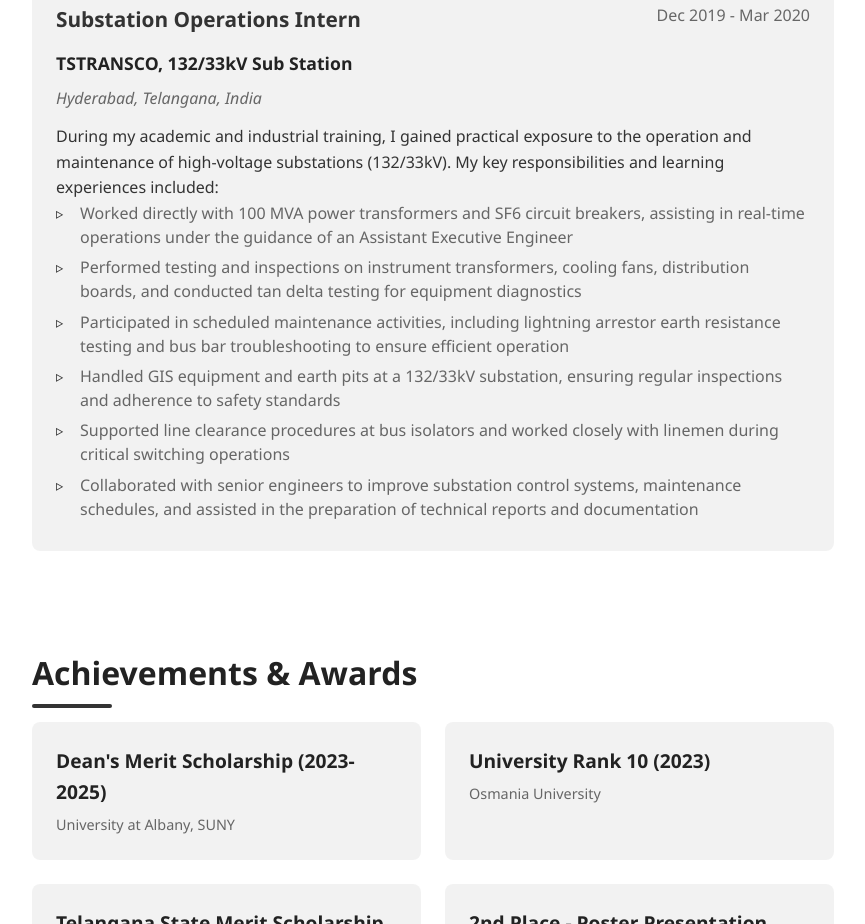
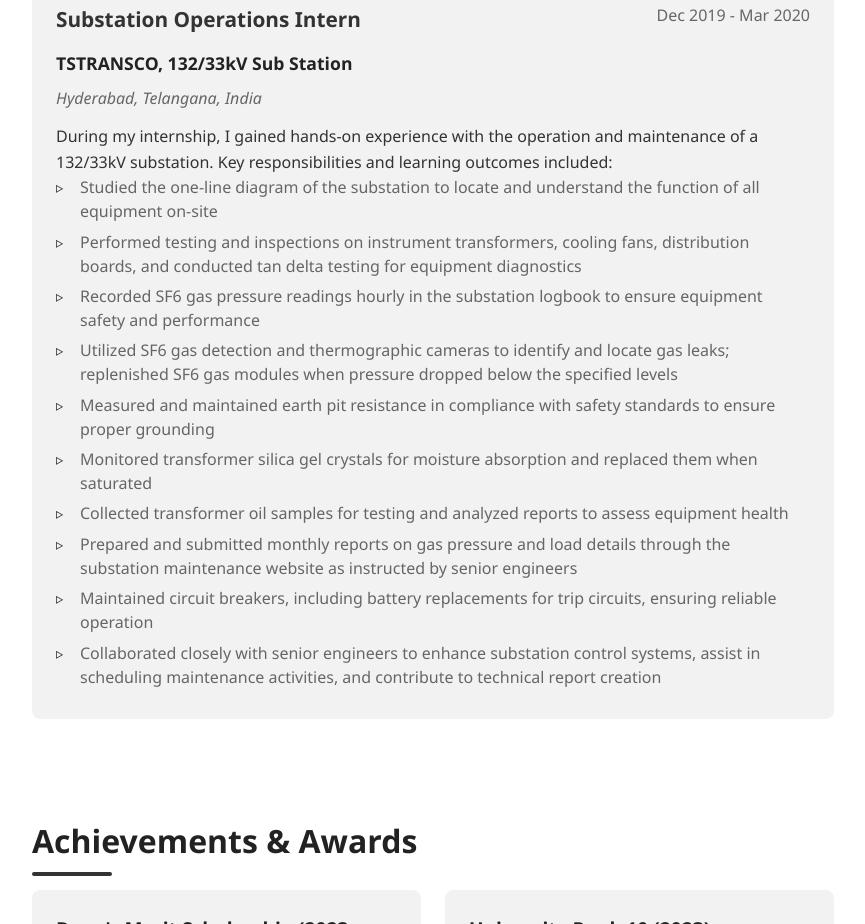
Before and after one commit to GaneshK352/Portfolio, a plain HTML site: page index.html in a window 1280 px wide. Shown: the part 4199-5123 px from the top of the page, without its empty margins (382-1247 px from the left). Drawn offline with Linux system fonts and the light colour scheme.

Commit message:
Update index.html

```diff
--- a/index.html
+++ b/index.html
@@ -1026,14 +1026,18 @@
                     </div>
                     <h4 class="exp-company">TSTRANSCO, 132/33kV Sub Station</h4>
                     <p class="exp-location">Hyderabad, Telangana, India</p>
-                    <p>During my academic and industrial training, I gained practical exposure to the operation and maintenance of high-voltage substations (132/33kV). My key responsibilities and learning experiences included:</p>
+                    <p>During my internship, I gained hands-on experience with the operation and maintenance of a 132/33kV substation. Key responsibilities and learning outcomes included:</p>
                     <ul class="exp-points">
-                        <li>Worked directly with 100 MVA power transformers and SF6 circuit breakers, assisting in real-time operations under the guidance of an Assistant Executive Engineer</li>
+                        <li>Studied the one-line diagram of the substation to locate and understand the function of all equipment on-site</li>
                         <li>Performed testing and inspections on instrument transformers, cooling fans, distribution boards, and conducted tan delta testing for equipment diagnostics</li>
-                        <li> Participated in scheduled maintenance activities, including lightning arrestor earth resistance testing and bus bar troubleshooting to ensure efficient operation</li>
-                        <li>Handled GIS equipment and earth pits at a 132/33kV substation, ensuring regular inspections and adherence to safety standards</li>
-                        <li>Supported line clearance procedures at bus isolators and worked closely with linemen during critical switching operations</li>
-                        <li>Collaborated with senior engineers to improve substation control systems, maintenance schedules, and assisted in the preparation of technical reports and documentation</li>
+                        <li>Recorded SF6 gas pressure readings hourly in the substation logbook to ensure equipment safety and performance</li>
+                        <li>Utilized SF6 gas detection and thermographic cameras to identify and locate gas leaks; replenished SF6 gas modules when pressure dropped below the specified levels</li>
+                        <li>Measured and maintained earth pit resistance in compliance with safety standards to ensure proper grounding</li>
+                        <li>Monitored transformer silica gel crystals for moisture absorption and replaced them when saturated</li>
+                        <li>Collected transformer oil samples for testing and analyzed reports to assess equipment health</li>
+                        <li>Prepared and submitted monthly reports on gas pressure and load details through the substation maintenance website as instructed by senior engineers</li>
+                        <li>Maintained circuit breakers, including battery replacements for trip circuits, ensuring reliable operation</li>
+                        <li>Collaborated closely with senior engineers to enhance substation control systems, assist in scheduling maintenance activities, and contribute to technical report creation</li>
                     </ul>
                 </div>
             </div>
```
